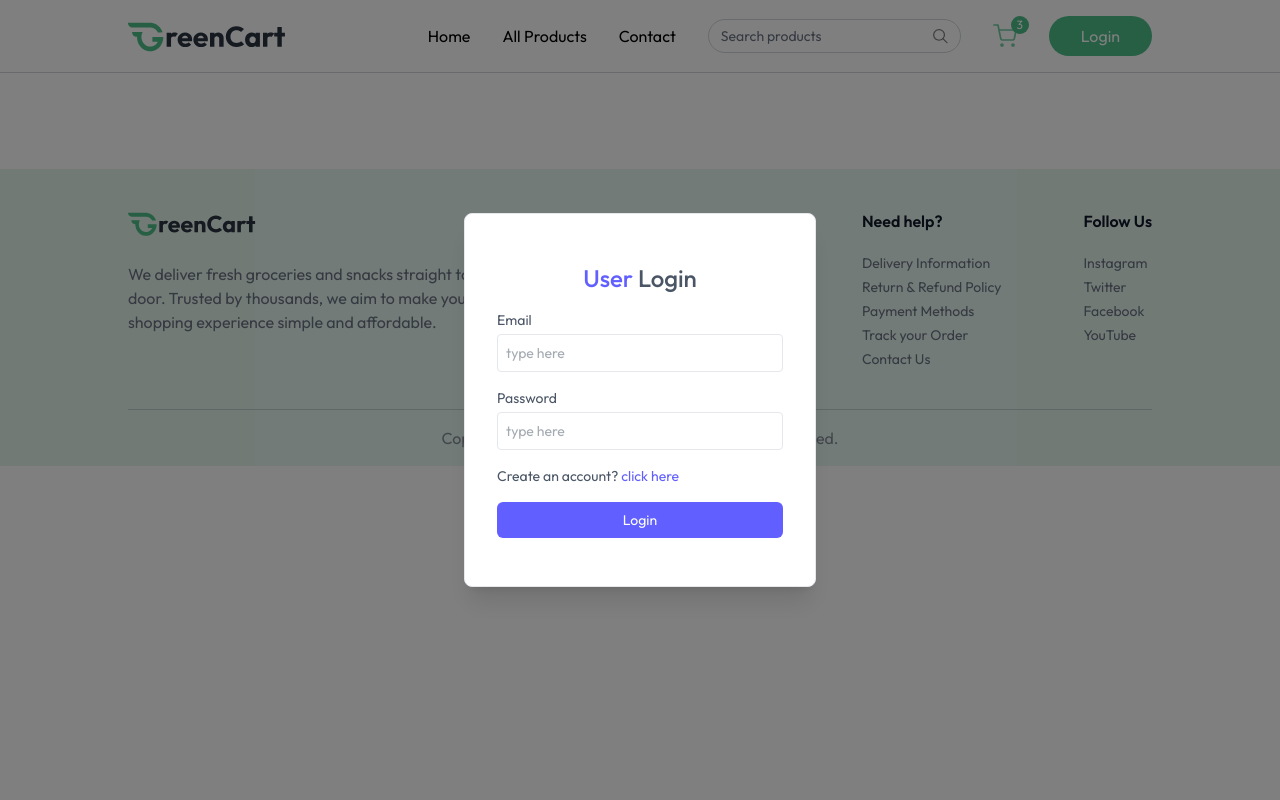
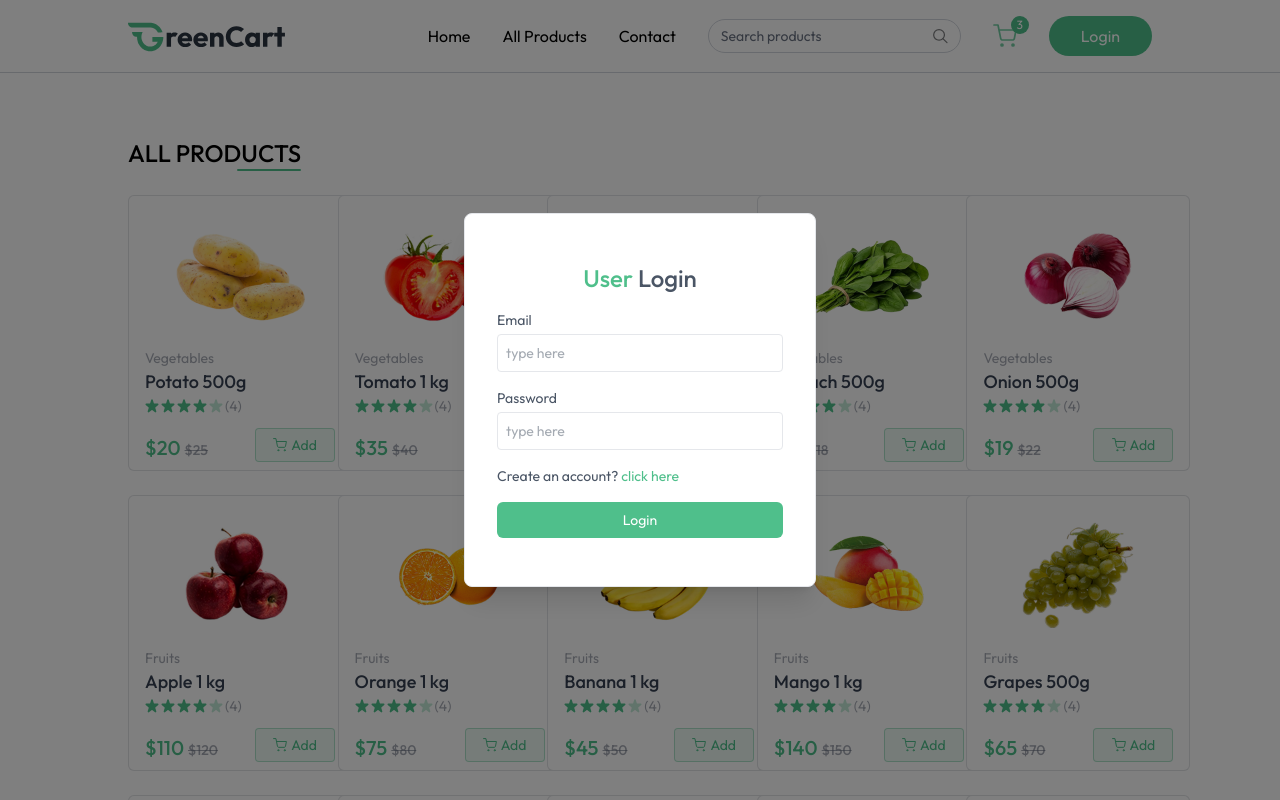
Before and after one commit to IGoWacky/Grocery-Shopping-Website, a React (Vite) app in the folder client/: page /products in a window 1280 px wide. Both pictures are taken after a click on the button "Login". Shown: the top 800 px of the page. Built offline with nearby package versions, Linux system fonts and the light colour scheme.

Commit message:
Created and began products page

```diff
--- a/client/src/App.jsx
+++ b/client/src/App.jsx
@@ -6,6 +6,7 @@ import {Toaster} from 'react-hot-toast'
 import Footer from './components/Footer'
 import { useAppContext } from './context/AppContext'
 import Login from './components/Login'
+import AllProducts from './pages/AllProducts'
 
 const App = () => {
   const isSellerPath = useLocation().pathname.includes("seller")
@@ -19,6 +20,7 @@ const App = () => {
       <div className={`${isSellerPath ? "" : "px-6 md:px-16 lg:px-24 xl:px-32"}`}>
         <Routes>
           <Route path='/' element={<Home/>} />
+          <Route path='/products' element={<AllProducts/>} />
         </Routes>
       </div>
       {!isSellerPath && <Footer/>}
--- a/client/src/components/Login.jsx
+++ b/client/src/components/Login.jsx
@@ -2,42 +2,51 @@ import React from 'react'
 import { useAppContext } from '../context/AppContext';
 
 const Login = () => {
-    const {setShowUserLogin} = useAppContext();
+    const {setShowUserLogin, setUser} = useAppContext();
     const [state, setState] = React.useState("login");
     const [name, setName] = React.useState("");
     const [email, setEmail] = React.useState("");
     const [password, setPassword] = React.useState("");
 
+    const onSubmitHandler = async (e) => {
+        e.preventDefault();
+        setUser({
+            email: "test@sosh.com",
+            name: "SekunOsh"
+        })
+        setShowUserLogin(false)
+    }
+
   return (
     <div onClick={() => setShowUserLogin(false)} className='fixed top-0 bottom-0 left-0 right-0 z-30 flex items-center text-sm text-gray-600 bg-black/50'>
-        <form onClick={(e) => e.stopPropagation()} className="flex flex-col gap-4 m-auto items-start p-8 py-12 w-80 sm:w-[352px] rounded-lg shadow-xl border border-gray-200 bg-white">
+        <form onSubmit={onSubmitHandler} onClick={(e) => e.stopPropagation()} className="flex flex-col gap-4 m-auto items-start p-8 py-12 w-80 sm:w-[352px] rounded-lg shadow-xl border border-gray-200 bg-white">
             <p className="text-2xl font-medium m-auto">
-                <span className="text-indigo-500">User</span> {state === "login" ? "Login" : "Sign Up"}
+                <span className="text-primary">User</span> {state === "login" ? "Login" : "Sign Up"}
             </p>
             {state === "register" && (
                 <div className="w-full">
                     <p>Name</p>
-                    <input onChange={(e) => setName(e.target.value)} value={name} placeholder="type here" className="border border-gray-200 rounded w-full p-2 mt-1 outline-indigo-500" type="text" required />
+                    <input onChange={(e) => setName(e.target.value)} value={name} placeholder="type here" className="border border-gray-200 rounded w-full p-2 mt-1 outline-primary" type="text" required />
                 </div>
             )}
             <div className="w-full ">
                 <p>Email</p>
-                <input onChange={(e) => setEmail(e.target.value)} value={email} placeholder="type here" className="border border-gray-200 rounded w-full p-2 mt-1 outline-indigo-500" type="email" required />
+                <input onChange={(e) => setEmail(e.target.value)} value={email} placeholder="type here" className="border border-gray-200 rounded w-full p-2 mt-1 outline-primary" type="email" required />
             </div>
             <div className="w-full ">
                 <p>Password</p>
-                <input onChange={(e) => setPassword(e.target.value)} value={password} placeholder="type here" className="border border-gray-200 rounded w-full p-2 mt-1 outline-indigo-500" type="password" required />
+                <input onChange={(e) => setPassword(e.target.value)} value={password} placeholder="type here" className="border border-gray-200 rounded w-full p-2 mt-1 outline-primary" type="password" required />
             </div>
             {state === "register" ? (
                 <p>
-                    Already have account? <span onClick={() => setState("login")} className="text-indigo-500 cursor-pointer">click here</span>
+                    Already have account? <span onClick={() => setState("login")} className="text-primary cursor-pointer">click here</span>
                 </p>
             ) : (
                 <p>
-                    Create an account? <span onClick={() => setState("register")} className="text-indigo-500 cursor-pointer">click here</span>
+                    Create an account? <span onClick={() => setState("register")} className="text-primary cursor-pointer">click here</span>
                 </p>
             )}
-            <button className="bg-indigo-500 hover:bg-indigo-600 transition-all text-white w-full py-2 rounded-md cursor-pointer">
+            <button className="bg-primary hover:bg-primary-dull transition-all text-white w-full py-2 rounded-md cursor-pointer">
                 {state === "register" ? "Create Account" : "Login"}
             </button>
         </form>
--- a/client/src/components/Navbar.jsx
+++ b/client/src/components/Navbar.jsx
@@ -1,16 +1,20 @@
-import React from 'react'
+import React, { useEffect } from 'react'
 import { NavLink } from 'react-router-dom'
 import { assets } from '../assets/assets'
 import { useAppContext } from '../context/AppContext'
 
 const Navbar = () => {
     const [open, setOpen] = React.useState(false)
-    const {user, setUser, setShowUserLogin, navigate} = useAppContext()
+    const {user, setUser, setShowUserLogin, navigate, searchQuery, setSearchQuery} = useAppContext()
 
     const logout = async () => {
         setUser(null)
         navigate('/')
     }
+
+    useEffect(() => {
+
+    }, [searchQuery])
 
     return (
         <nav className="flex items-center justify-between px-6 md:px-16 lg:px-24 xl:px-32 py-4 border-b border-gray-300 bg-white relative transition-all">
--- a/client/src/context/AppContext.jsx
+++ b/client/src/context/AppContext.jsx
@@ -14,6 +14,7 @@ export const AppContextProvider = ({children}) => {
     const [showUserLogin, setShowUserLogin] = useState(false)
     const [products, setProducts] = useState([])
     const [cartItems, setCartItems] = useState({})
+    const [searchQuery, setSearchQuery] = useState({})
 
     const fetchProducts = async () => {
         setProducts(dummyProducts)
@@ -53,7 +54,8 @@ export const AppContextProvider = ({children}) => {
         fetchProducts()
     }, [])
 
-    const value = {navigate, user, setUser, isSeller, setIsSeller, showUserLogin, setShowUserLogin, products, currency, cartItems, addToCart, updateCartItem, removeFromCart}
+    const value = {navigate, user, setUser, isSeller, setIsSeller, showUserLogin, setShowUserLogin, products,
+        currency, cartItems, addToCart, updateCartItem, removeFromCart, searchQuery, setSearchQuery}
     return <AppContext.Provider value={value}>
         {children}
     </AppContext.Provider>
--- /dev/null
+++ b/client/src/pages/AllProducts.jsx
@@ -0,0 +1,34 @@
+import React, { useEffect, useState } from 'react'
+import { useAppContext } from '../context/AppContext'
+import ProductCard from '../components/ProductCard'
+
+const AllProducts = () => {
+    const {products, searchQuery} = useAppContext()
+    const [filteredProducts, setFilteredProducts] = useState([])
+
+    useEffect(() => {
+        if (searchQuery.length > 0) {
+            setFilteredProducts(products.filter(
+                product => product.name.toLowerCase().includes(searchQuery.toLowerCase())
+            ))
+        } else {
+            setFilteredProducts(products)
+        }
+    }, [products, searchQuery])
+
+  return (
+    <div className='mt-16 flex flex-col'>
+        <div className='flex flex-col items-end w-max'>
+            <p className='text-2xl font-medium uppercase'>All Products</p>
+            <div className='w-16 h-0.5 bg-primary rounded-full'></div>
+        </div>
+        <div className='grid grid-cols-2 sm:grid-cols-3 md:grid-cols-4 gap-3 md:gap-6 lg:grid-cols-5 mt-6'>
+            {filteredProducts.filter((product) => product.inStock).map((product, index) => (
+                <ProductCard key={index} product={product} />
+            ))}
+        </div>
+    </div>
+  )
+}
+
+export default AllProducts
```
